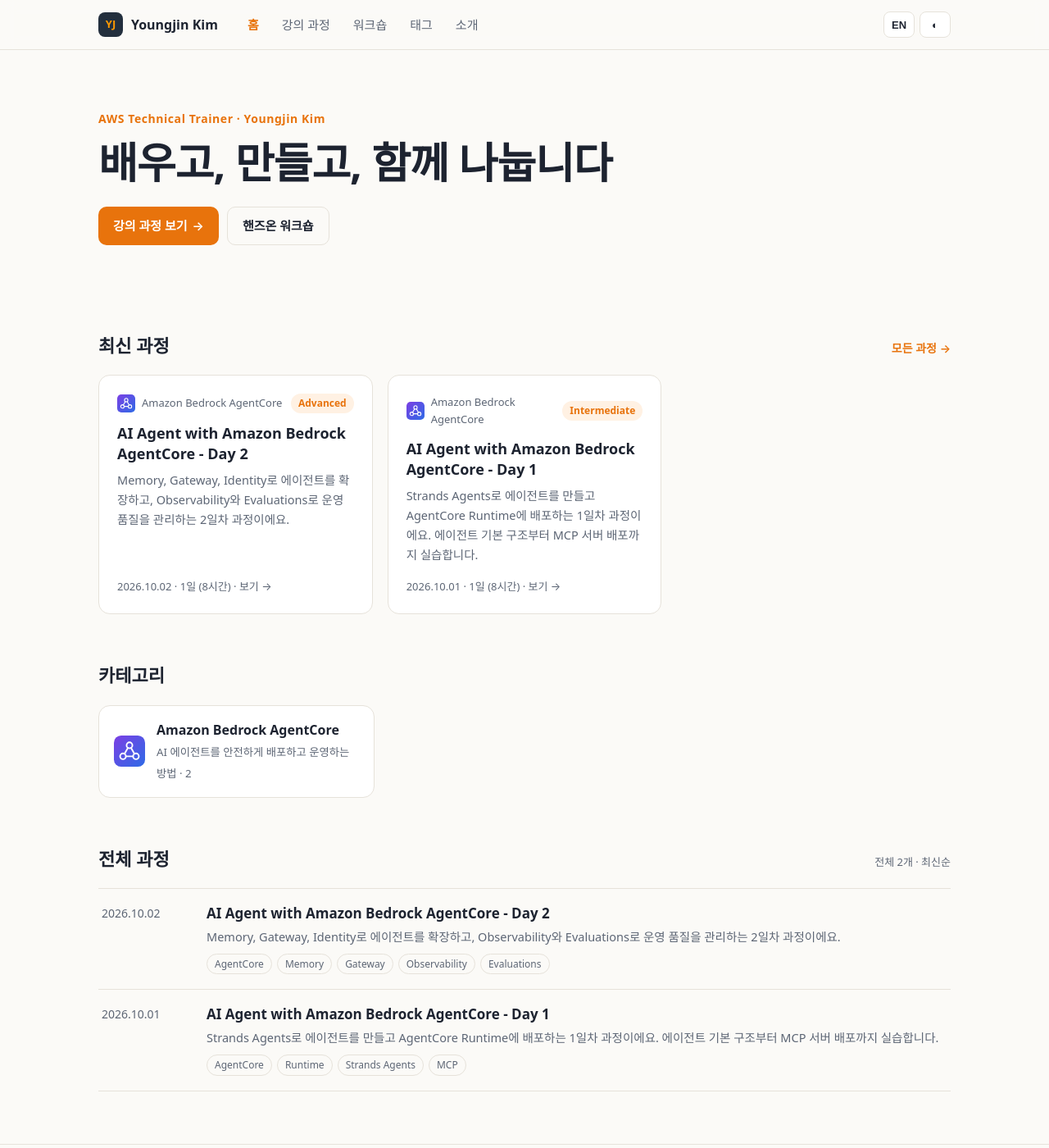
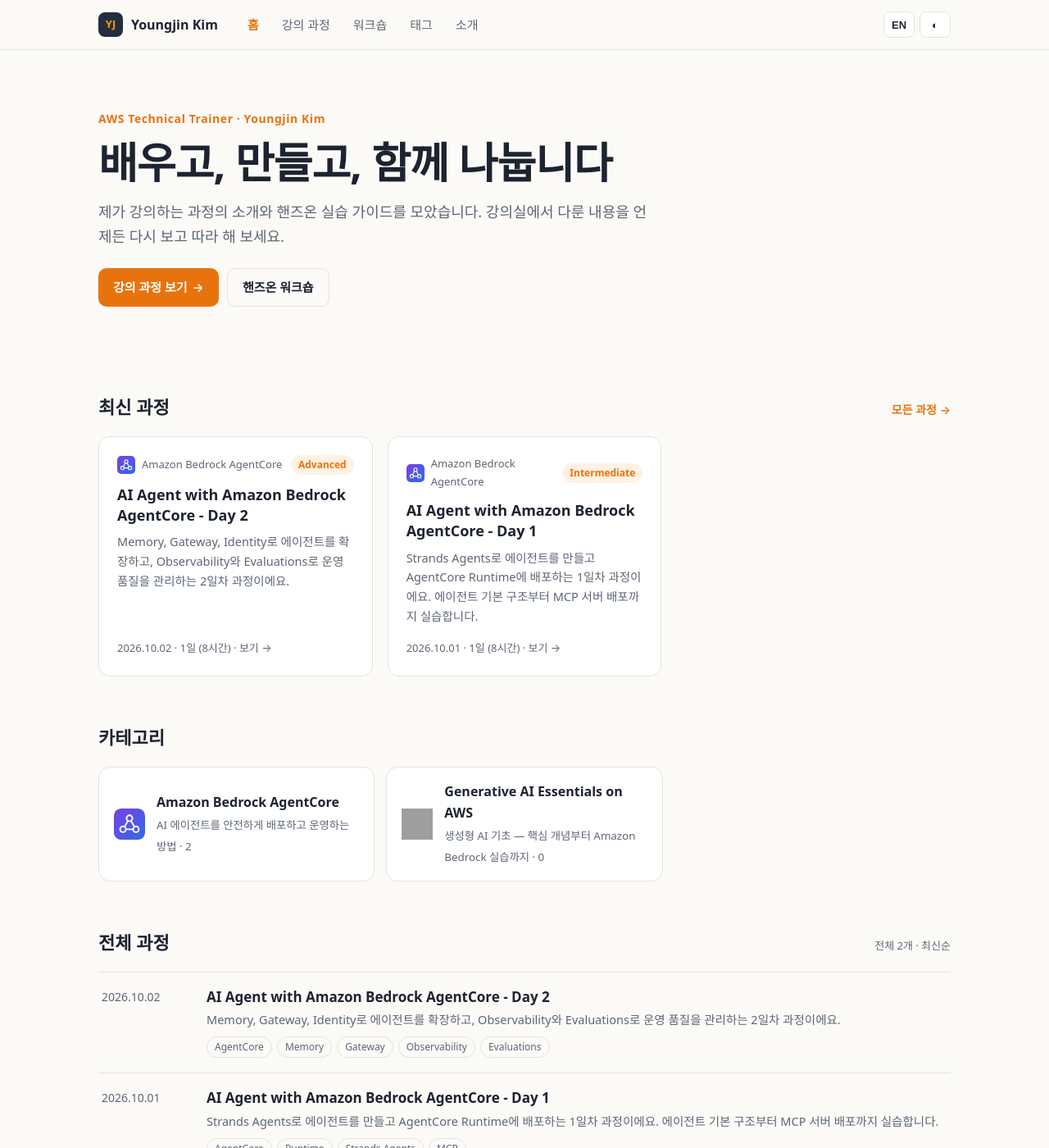
Before and after one commit to youngjinkim817/youngjinkim817.github.io, a Jekyll site: the page built from index.md, in a window 1280 px wide and 1400 px high. Shown: the whole window at 82% size. Built offline with Jekyll 4.4.1, drawn with Linux system fonts in a browser that asks for light colours; grey boxes are pictures that could not be loaded.

Commit message:
Update hero section with course details
Added course overviews and lab guides in both Korean and English.

```diff
--- a/_config.yml
+++ b/_config.yml
@@ -18,6 +18,8 @@
   eyebrow: AWS Technical Trainer · Youngjin Kim
   title_ko: 배우고, 만들고, 함께 나눕니다
   title_en: Learn, build, and share
+  lead_ko: 제가 강의하는 과정의 소개와 핸즈온 실습 가이드를 모았습니다. 강의실에서 다룬 내용을 언제든 다시 보고 따라 해 보세요.
+  lead_en: Course overviews and hands-on lab guides from the classes I teach. Revisit what we covered in class and follow along anytime.
 nav:
 - id: home
   url: /
@@ -45,6 +47,11 @@
   desc_ko: AI 에이전트를 안전하게 배포하고 운영하는 방법
   desc_en: Deploy and operate AI agents securely at scale
   icon: /assets/icons/agentcore.svg
+- id: genai-essentials
+  name: Generative AI Essentials on AWS
+  desc_ko: 생성형 AI 기초 — 핵심 개념부터 Amazon Bedrock 실습까지
+  desc_en: Foundations of generative AI on AWS, from core concepts to Amazon Bedrock
+  icon: /assets/icons/genai-essentials.svg
 exclude:
 - README.md
 - Gemfile
```
